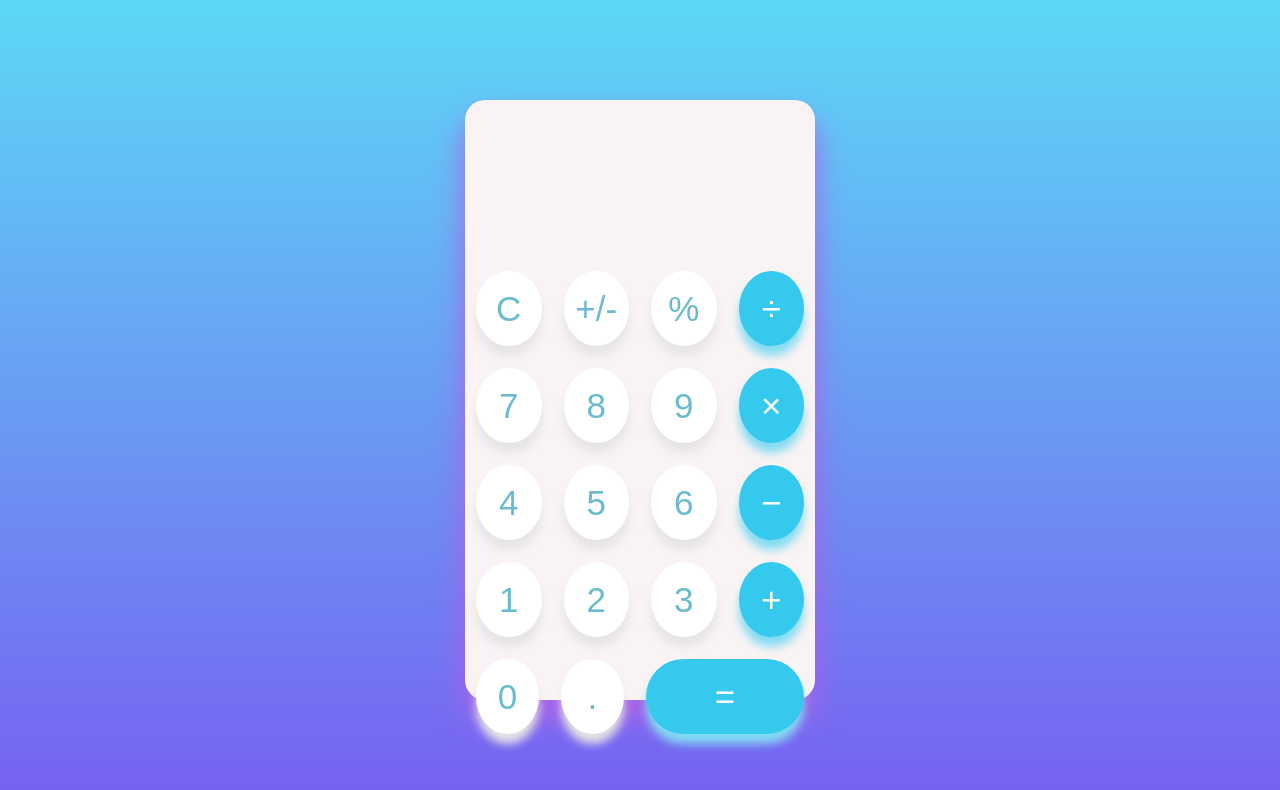
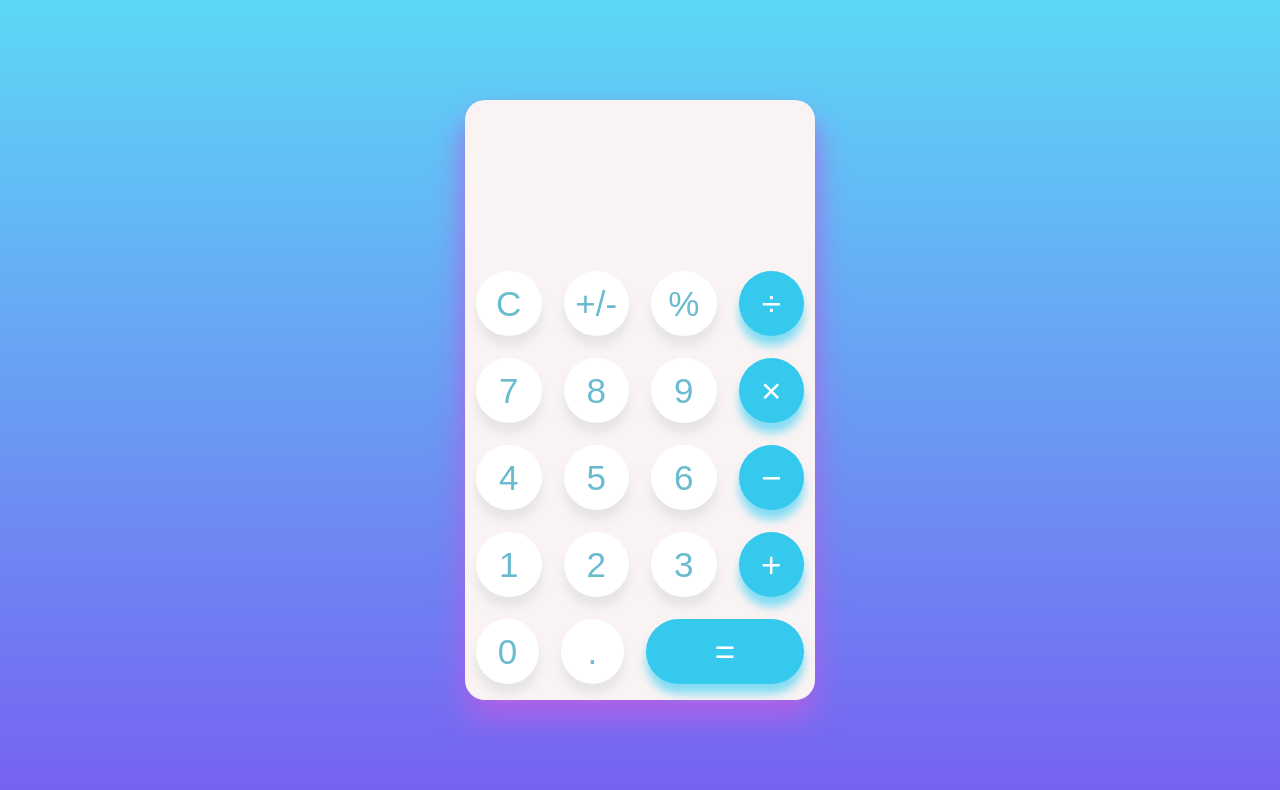
Before and after one commit to Vidya-G-Shettigar/react-calculator-project, a React (Create React App) app: page / in a window 1280 px wide. Shown: the top 790 px of the page. Built offline with nearby package versions, Linux system fonts and the light colour scheme.

Commit message:
Update Keypad.css

```diff
--- a/src/Styles/Component/Keypad.css
+++ b/src/Styles/Component/Keypad.css
@@ -9,7 +9,7 @@
 .keypad-row button {
     font-size: 35px;
     margin: 11px;
-    height: 75px;
+    height: 65px;
     border: 2px;
 }
 
```
